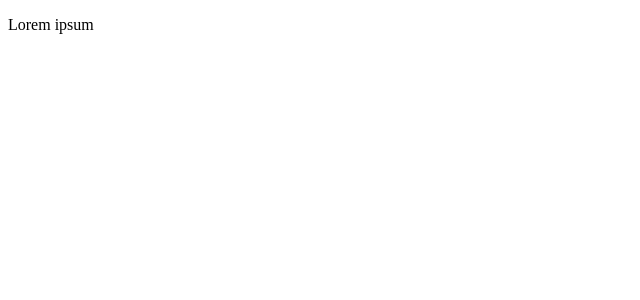
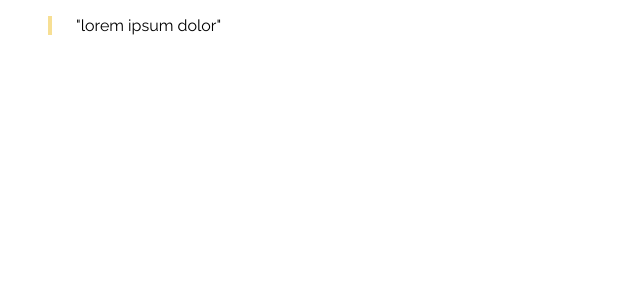
Before and after one commit to hare451g/dc-random-quotes, a React (Create React App) app: page / in a window 1280 px wide. Shown: the top 300 px of the page, without its empty margins (0-640 px from the left). Built offline with nearby package versions, Linux system fonts and the light colour scheme.

Commit message:
fix test cases naming

```diff
--- a/src/components/Quote/styles.css
+++ b/src/components/Quote/styles.css
@@ -1,9 +1,10 @@
 .quote-content {
   border-left: solid 4px #f7df94;
   padding-left: 24px;
-  font-family: sans-serif;
+  font-family: 'Raleway', sans-serif;
+  font-weight: 400;
 }
 
 .quote-empty {
-  font-family: monospace;
+  font-family: 'Raleway', sans-serif;
 }
--- a/src/index.tsx
+++ b/src/index.tsx
@@ -1,5 +1,6 @@
 import React from 'react';
 import ReactDOM from 'react-dom';
+import Quote from './components/Quote';
 
 // Utils
 import reportWebVitals from './reportWebVitals';
@@ -7,7 +8,7 @@ import reportWebVitals from './reportWebVitals';
 // App render
 ReactDOM.render(
   <React.StrictMode>
-    <p>Lorem ipsum</p>
+    <Quote text="lorem ipsum dolor" />
   </React.StrictMode>,
   document.getElementById('root')
 );
```
Also changed, not shown: 1 other file (tests, documents, lock files or other folders).
